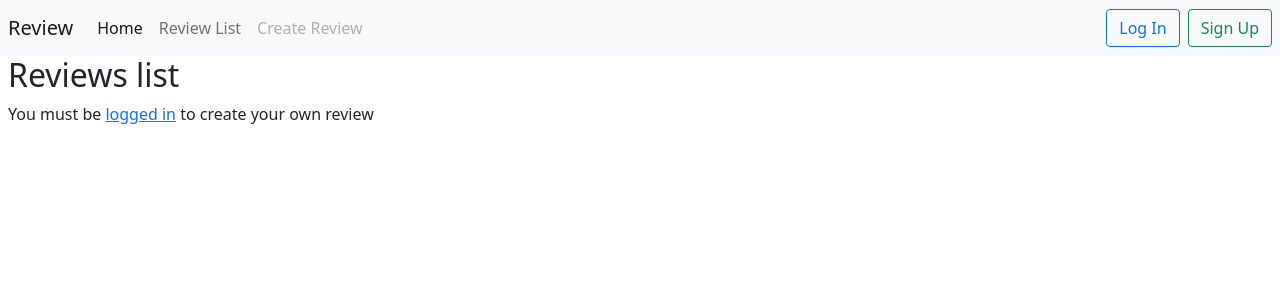
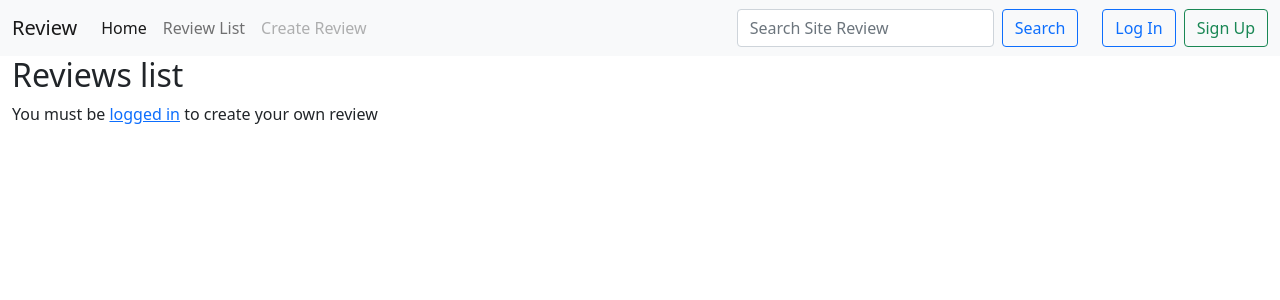
Before and after one commit to vanya909/reviewdjango, a Django app: page /reviews/list/ in a window 1280 px wide. Shown: the top 300 px of the page. Run offline with Django 4.2, Linux system fonts and the light colour scheme; data that the repository does not hold is empty.

Commit message:
Add review search page
Add search bar in the nav. Add tests for the search page.

```diff
--- a/home/views.py
+++ b/home/views.py
@@ -1,4 +1,5 @@
 from django.shortcuts import render
+
 
 def homepage_view(request):
     return render(request, 'home/home.html')
--- a/review_proj/templates/base.html
+++ b/review_proj/templates/base.html
@@ -12,7 +12,8 @@
 </head>
 <body>
 <nav class="navbar navbar-expand-lg navbar-light bg-light">
-  <a class="navbar-brand ms-2" href="{% url 'home' %}">Review</a>
+  <div class="container-fluid">
+    <a class="navbar-brand" href="{% url 'home' %}">Review</a>
     <button class="navbar-toggler" type="button" data-toggle="collapse" data-target="#navbarSupportedContent" aria-controls="navbarSupportedContent" aria-expanded="false" aria-label="Toggle navigation">
       <span class="navbar-toggler-icon"></span>
     </button>
@@ -35,15 +36,20 @@
             </li>
         {% endif %}
       </ul>
+      <form class="d-flex me-4" method="post" action="{% url 'review_search' %}"> {% csrf_token %}
+        <input class="form-control me-2" type="search" placeholder="Search Site Review" aria-label="Search" name="searched"/>
+        <button class="btn btn-outline-primary" type="submit">Search</button>
+      </form>
       {% if not user.is_authenticated %}
             <a class="btn btn-outline-primary me-2"  href="{% url 'login' %}">Log In</a>
-          <a class="btn btn-outline-success me-2" href="{% url 'registration' %}">Sign Up</a>
+            <a class="btn btn-outline-success" href="{% url 'registration' %}">Sign Up</a>
       {% else %}
-          <a class="btn btn-outline-danger me-2" href="{% url 'logout' %}">Log Out</a>
+            <a class="btn btn-outline-danger" href="{% url 'logout' %}">Log Out</a>
       {% endif %}
     </div>
+  </div>
 </nav>
-<div class="ms-2">
+<div class="container-fluid">
 {% block content %}
 {% endblock content %}
 </div>
--- a/reviews/models.py
+++ b/reviews/models.py
@@ -10,7 +10,7 @@ class Site(models.Model):
         unique=True,
         validators=[
             RegexValidator(
-                '^[a-z0-9]+\.[a-z]+$',
+                r'^[a-z0-9]+\.[a-z]+$',
                 message="Domain names can only use letters, and numbers"
                         "Domains cannot exceed 63 characters. "
             )
--- a/reviews/urls.py
+++ b/reviews/urls.py
@@ -1,5 +1,5 @@
 from django.urls import path
-from .views import review_create, ReviewList, ReviewDetail, ReviewDelete, ReviewUpdate
+from .views import review_create, ReviewList, ReviewDetail, ReviewDelete, ReviewUpdate, review_search
 
 
 urlpatterns = [
@@ -8,4 +8,5 @@ urlpatterns = [
     path('<int:pk>/delete/', ReviewDelete.as_view(), name='review_delete'),
     path('<int:pk>/update/', ReviewUpdate.as_view(), name='review_update'),
     path('<int:pk>', ReviewDetail.as_view(), name='review_detail'),
+    path('search/', review_search, name='review_search'),
 ]
--- a/reviews/views.py
+++ b/reviews/views.py
@@ -59,3 +59,14 @@ def review_create(request):
     else:
         form = ReviewCreationForm()
     return render(request, 'reviews/create.html', context={'form': form})
+
+
+def review_search(request):
+    searched = request.POST['searched']
+    reviews_list = Review.objects.filter(site__domain__contains=searched)
+
+    return render(
+        request,
+        'reviews/search.html',
+        {'searched': reviews_list}
+    )
```
Also changed, not shown: reviews/templates/reviews/search.html (added, +13 -0 lines), reviews/tests.py (+22 -0 lines). Lines whose indentation alone changed are shown as unchanged.
